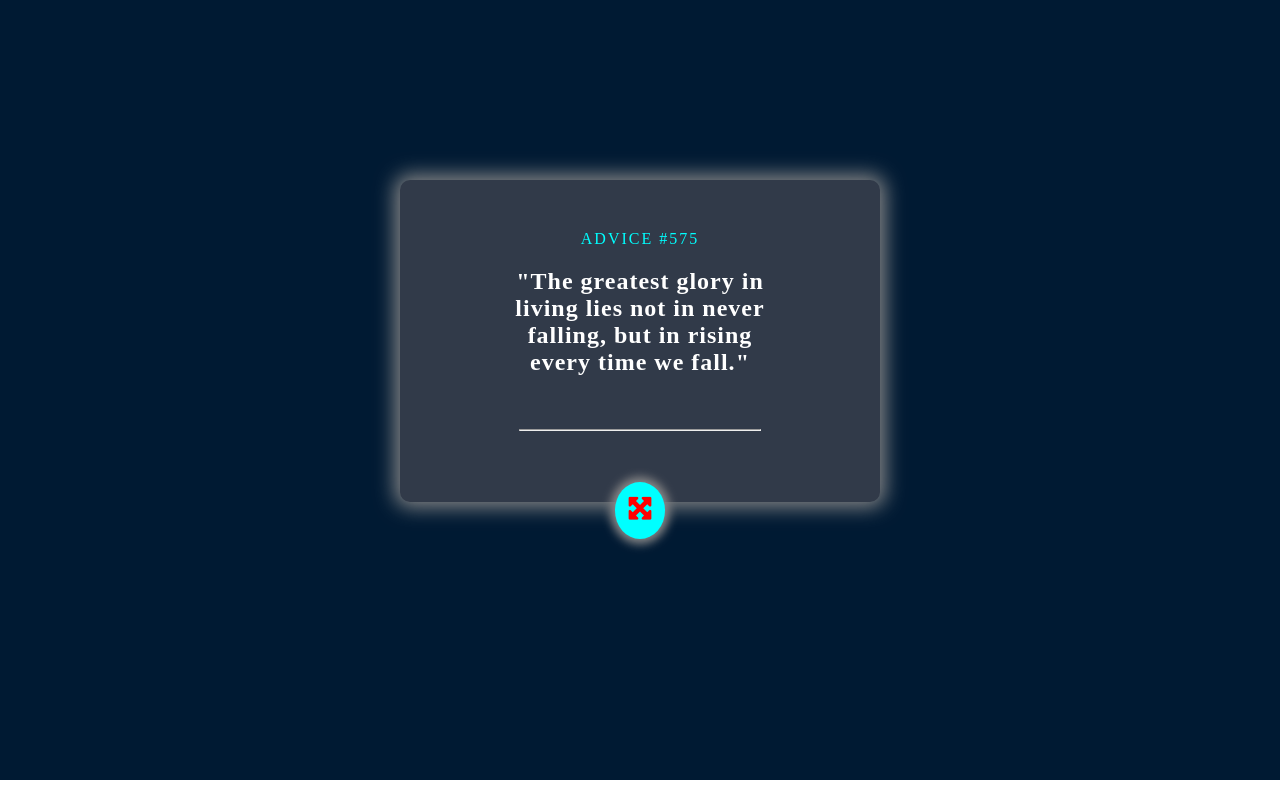
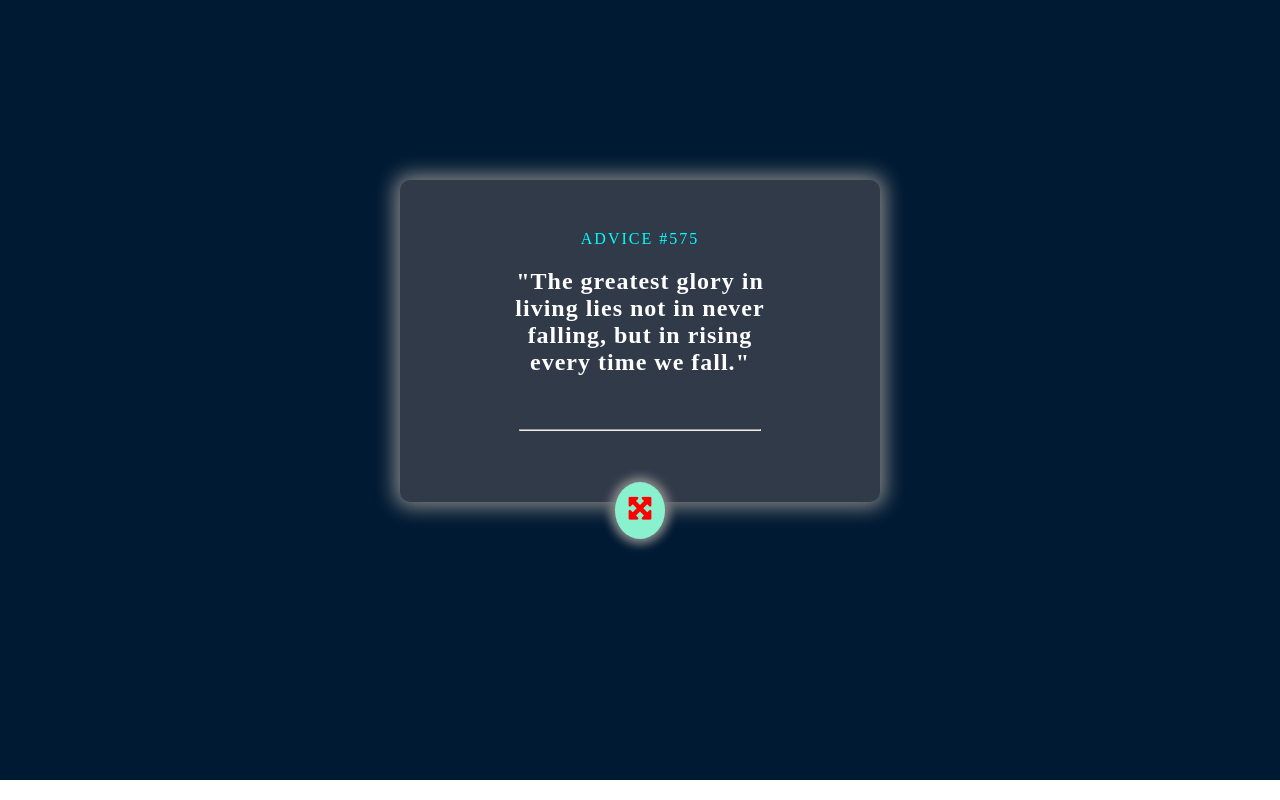
Before and after one commit to prakashanki526/AdviceGenerator, a React (Create React App) app in the folder advice-generator/: page / in a window 1280 px wide. In both pictures the pointer is over the element 640 px from the left and 510 px from the top of the page. Built offline with nearby package versions, Linux system fonts and the light colour scheme.

Commit message:
added hover effect

```diff
--- a/advice-generator/src/components/Quote/Page/Page.module.css
+++ b/advice-generator/src/components/Quote/Page/Page.module.css
@@ -18,3 +18,8 @@
     margin-top: -20px;
     padding-top: 7px;
 }
+
+.dice:hover{
+    cursor: pointer;
+    background-color: rgb(137, 241, 206);
+}
```
